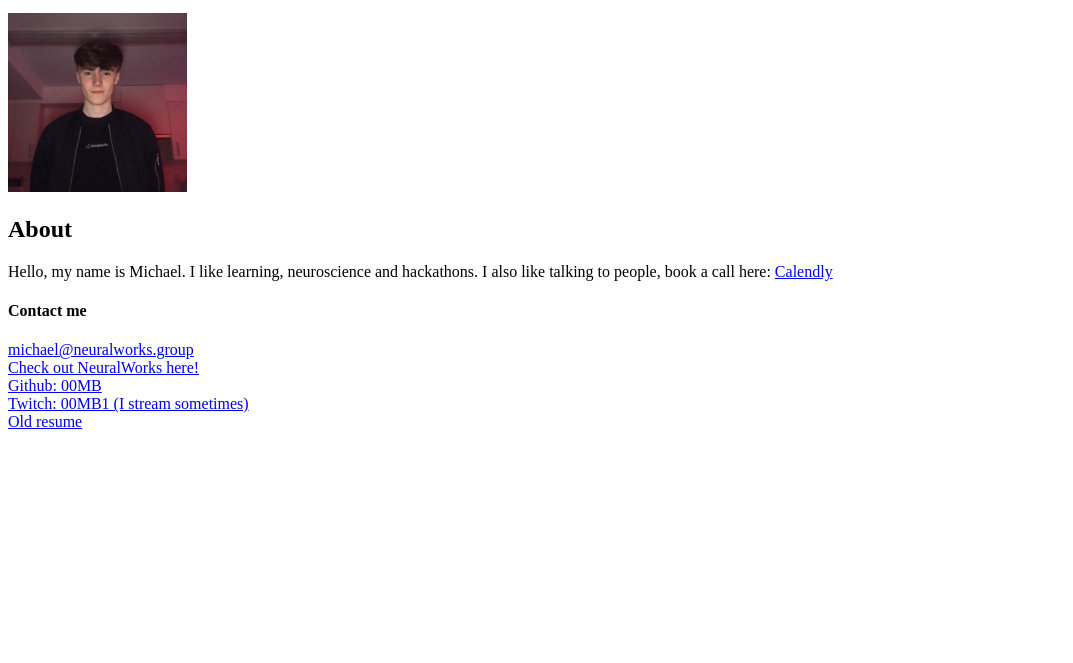
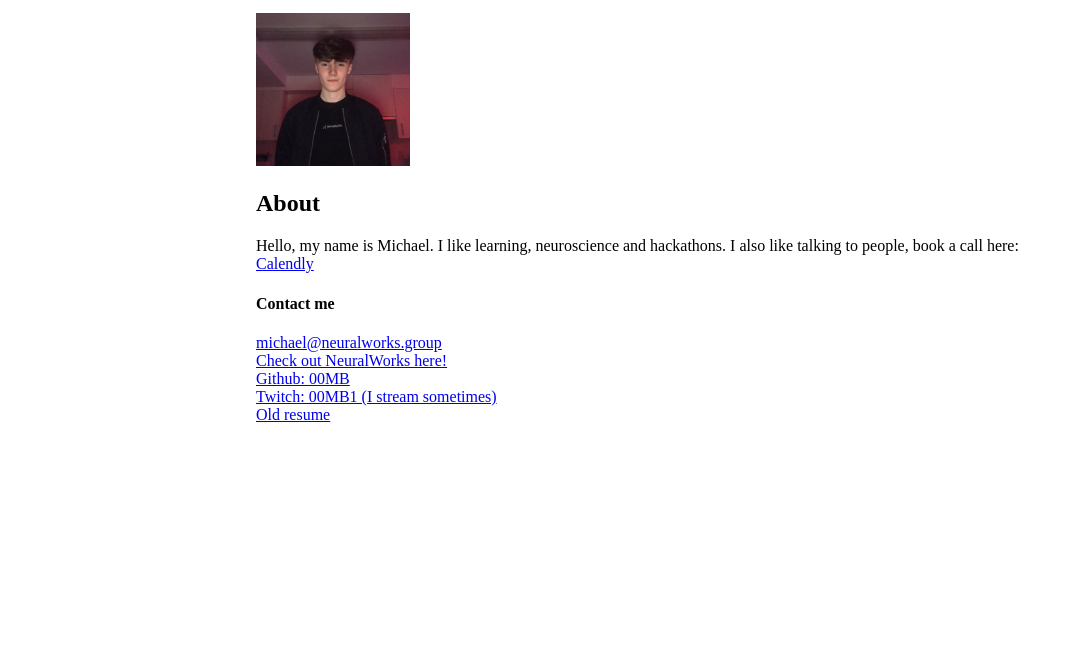
Before and after one commit to 00MB/site, a plain HTML site: page index.html in a window 1280 px wide. Shown: the part 137-800 px from the top of the page, without its empty margins (0-1073 px from the left). Drawn offline with Linux system fonts and the light colour scheme.

Commit message:
more change

```diff
--- a/index.html
+++ b/index.html
@@ -6,7 +6,7 @@
 <title>Michael Beer</title>
 <style>
     body {
-        max-width: 70%;
+        margin: 0 20%;
     }
     img {
         width: 20%;
@@ -42,5 +42,6 @@
             </ul>
         </article>
     </main>
+    <script></script>
 </body>
 </html>
```
